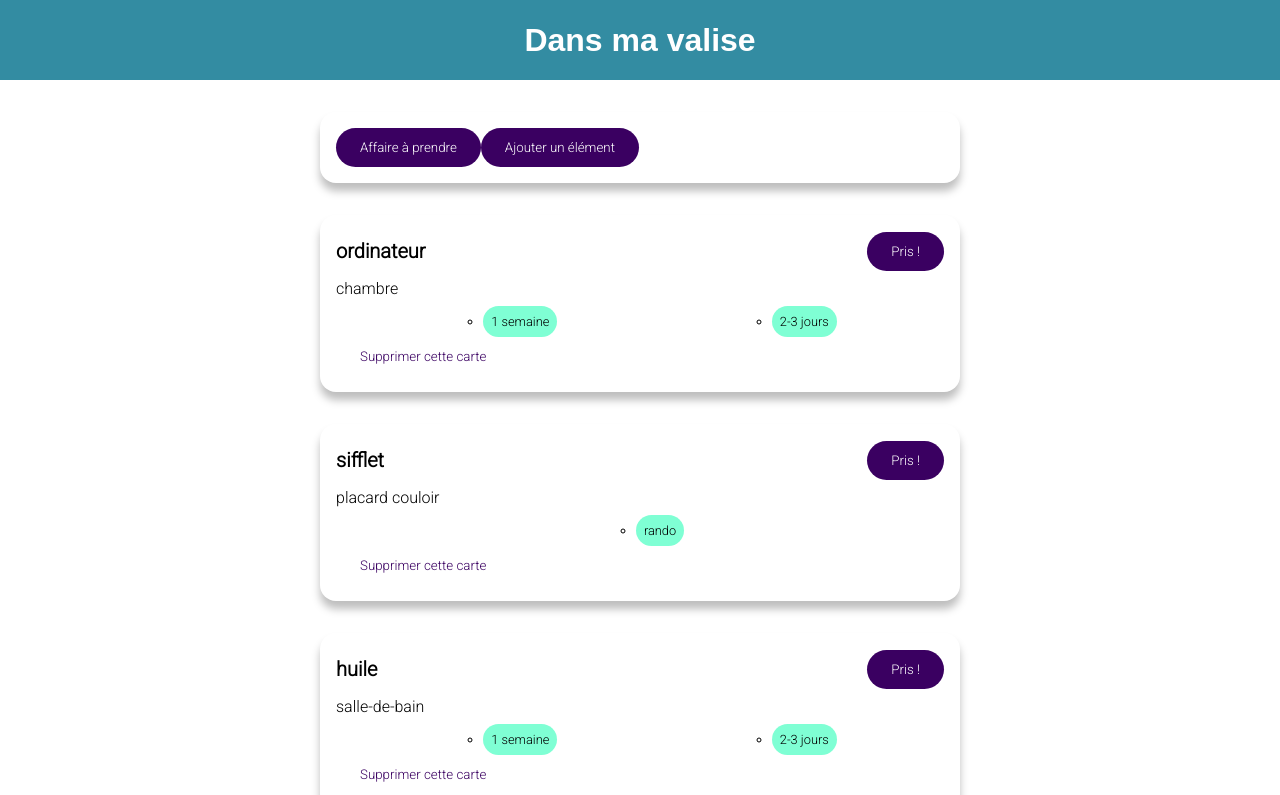
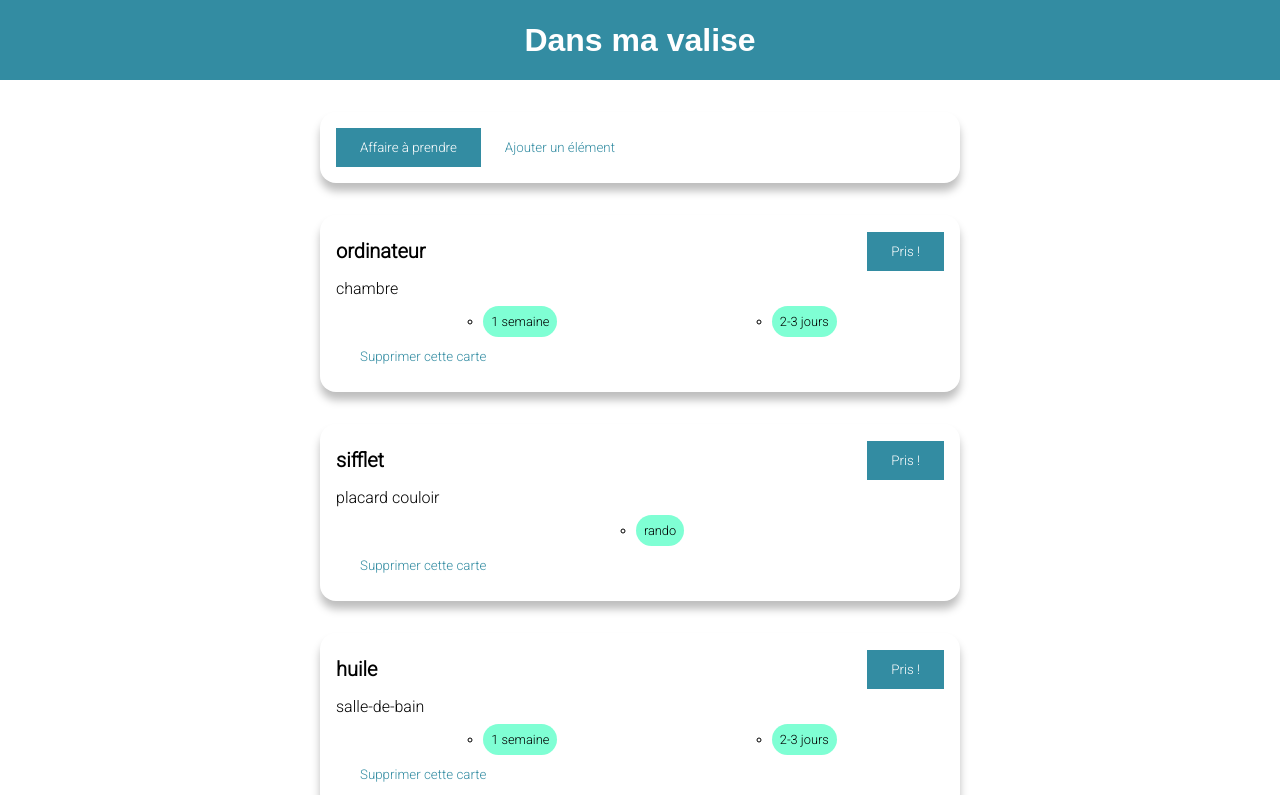
Before and after one commit to Alekiel42/dans-ma-valise, a Vue app in the folder front-valise/: page / in a window 1280 px wide. Shown: the top 795 px of the page. Built offline with nearby package versions, Linux system fonts and the light colour scheme; a web font is replaced by a local one.

Commit message:
improve css nav possessions

```diff
--- a/front-valise/src/components/UI/BaseButton.vue
+++ b/front-valise/src/components/UI/BaseButton.vue
@@ -14,26 +14,24 @@ export default {
 button {
   padding: 0.75rem 1.5rem;
   font-family: inherit;
-  background-color: #3a0061;
+  background-color: #338ca2;
   color: white;
   cursor: pointer;
-  border-radius: 2rem;
   border: none;
 }
 
 button:hover,
 button:active {
-  background-color: #520b81;
-  border-color: #270041;
+  background-color: #166174;
 }
 
 .flat {
   background-color: transparent;
-  color: #3a0061;
+  color: #338ca2;
 }
 
 .flat:hover,
 .flat:active {
-  background-color: #edd2ff;
+  background-color: #a7ecfd;
 }
 </style>
--- a/front-valise/src/components/possessions/TheNavPossession.vue
+++ b/front-valise/src/components/possessions/TheNavPossession.vue
@@ -1,9 +1,13 @@
 <template>
   <base-card>
-    <base-button @click="setSelectedTab('list-possessions')"
+    <base-button
+      @click="setSelectedTab('list-possessions')"
+      :mode="listPosButtonMode"
       >Affaire à prendre</base-button
     >
-    <base-button @click="setSelectedTab('add-possession')"
+    <base-button
+      @click="setSelectedTab('add-possession')"
+      :mode="addPosButtonMode"
       >Ajouter un élément</base-button
     >
   </base-card>
@@ -60,6 +64,14 @@ export default {
       deletePossession: this.removePossession,
     };
   },
+  computed: {
+    listPosButtonMode() {
+      return this.selectedTab === "list-possessions" ? null : "flat";
+    },
+    addPosButtonMode() {
+      return this.selectedTab === "add-possession" ? null : "flat";
+    },
+  },
   methods: {
     setSelectedTab(tab) {
       this.selectedTab = tab;
```
